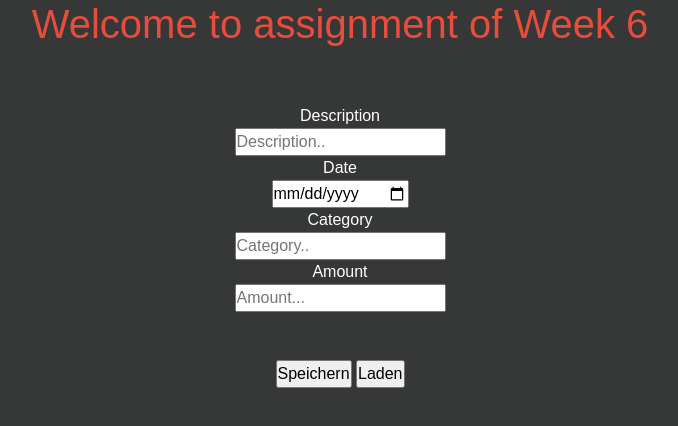
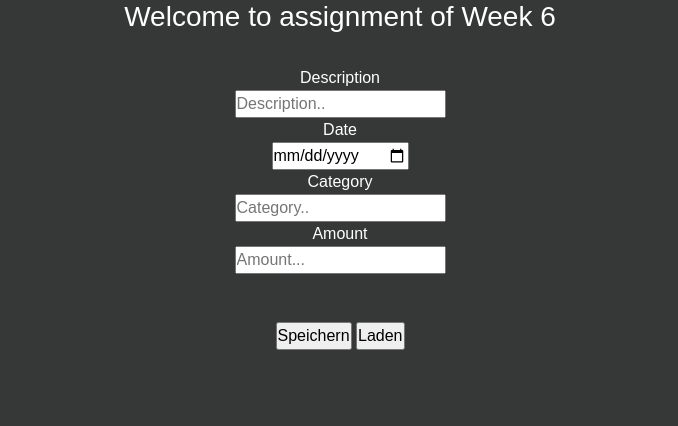
Before and after one commit to Steven12312/steven12312.github.io, a plain HTML site: page index.html in a window 1280 px wide. Shown: the whole page, without its empty margins (300-978 px from the left). Drawn offline with nearby package versions, Linux system fonts and the light colour scheme.

Commit message:
Update index.html

```diff
--- a/index.html
+++ b/index.html
@@ -9,8 +9,8 @@
     <title>Steven PWA</title>
   </head>
   <body>
-      <h1>Welcome to assignment of Week 6</h1>
-      <br> <br>
+      <h3>Welcome to assignment of Week 6</h3>
+      <br>
     <form>
       <div>
         <label>Description</label><br>
```
